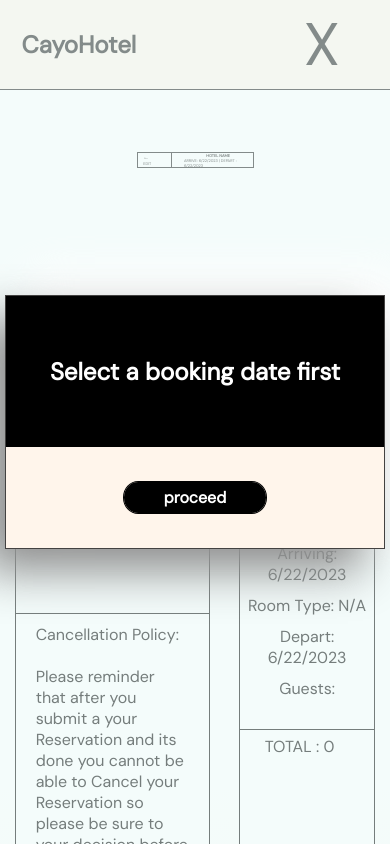
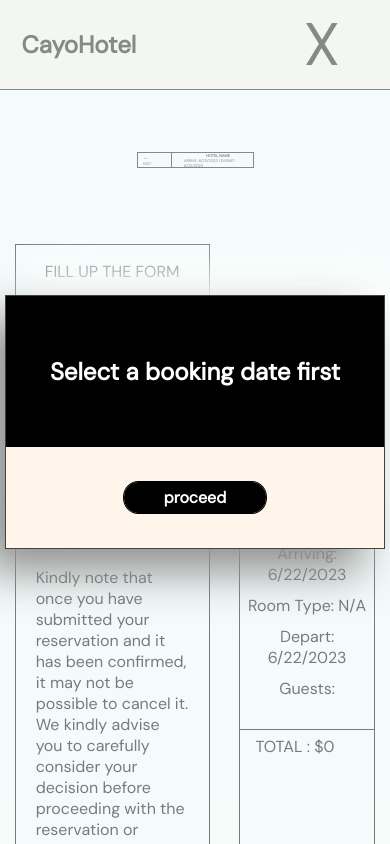
Before and after one commit to NelTeano/Hotel-Reservation, a React (Create React App) app in the folder my-react-app/: page /form in a window 390 px wide. Shown: the top 844 px of the page. Built offline with nearby package versions, Linux system fonts and the light colour scheme; grey boxes are pictures that could not be loaded.

Commit message:
updated some css styles

```diff
--- a/my-react-app/src/assets/App.css
+++ b/my-react-app/src/assets/App.css
@@ -5,6 +5,7 @@
   margin: 0;
   padding: 0;
   font-family: 'DM Sans', sans-serif;
+  /* outline: 1px solid red; */
 }
 
 /* SCROLL BARS */
--- a/my-react-app/src/assets/Form.css
+++ b/my-react-app/src/assets/Form.css
@@ -1,47 +1,56 @@
 .form-container {
+  position: relative;
+
   display: flex;
-  flex-wrap: nowrap;
-  position: relative;
   flex-direction: column;
+
   align-items: center;
-  justify-content: center;
-  gap: 10%;
-  height: 80vh;
+  justify-content: space-around;
+
   width: 50vw;
+  gap: 0.75em;
+
   border: 1px solid black;
   background-color: white;
+  padding-block: 1em;
 }
 
-.form-container input {
+.form-fields {
+  display: flex;
+  justify-content: center;
+  align-items: center;
+  flex-direction: column;
+  width: 100%;
+  gap: 2em;
+  padding-block: 3em;
+}
+
+.form-container > .form-fields > input {
   width: 20vw;
   font-size: 1vw;
-  margin-left: 10px;
-  margin-top: 30px;
   padding: 13px;
 }
 
 .policyBox {
   display: flex;
   flex-direction: column;
-  flex-wrap: nowrap;
   justify-content: center;
 }
 
-.policyBox input {
+.policyBox > p {
+  padding: 1.25em;
+}
+
+.form-submit-btn {
   transition: ease 0.15s;
-  position: relative;
-  left: 25%;
   font-size: 1.2vw;
   border: none;
   outline: none;
+  padding: 0.85em;
+  cursor: pointer;
+  width: 50%;
 }
 
-.policyBox input:hover {
+.form-submit-btn:hover {
   outline: 3px solid black;
 }
-
-.policyBox p {
-  margin-top: 5%;
-  margin-left: 20px;
-  margin-right: 20px;
-}
--- a/my-react-app/src/assets/Home.css
+++ b/my-react-app/src/assets/Home.css
@@ -148,7 +148,7 @@
   display: flex;
   flex-direction: column;
   align-items: center;
-  height: 883px;
+  height: clamp(500px, 90vh, 883px);
   width: 100%;
   background: linear-gradient(180deg, #ffffff 51.13%, #fff5eb 100%);
 }
@@ -156,7 +156,7 @@
 .carousel-rooms {
   display: flex;
   width: 80%;
-  height: 70vh;
+  height: 65%;
   margin: auto;
   border: none;
   gap: 30px;
--- a/my-react-app/src/assets/RoomCollection.css
+++ b/my-react-app/src/assets/RoomCollection.css
@@ -83,9 +83,11 @@ img {
   flex-wrap: nowrap;
   gap: 20px;
   background-color: #ffffff;
-  height: 300px;
   width: 100%;
   box-shadow: -22px 22px 44px #8d8d8d, 22px -22px 44px #ffffff;
+  padding-inline: 1em;
+  padding-top: 2em;
+  padding-bottom: 2em;
 }
 
 .feautures p {
--- a/my-react-app/src/components/Form.js
+++ b/my-react-app/src/components/Form.js
@@ -56,36 +56,25 @@ export default function Form({ arriveDate, departDate, guests, selectedRoom, tot
   return (
     <form method='post'>
       <div className='form-container'>
-        <div>
-          <p
-            style={{
-              marginTop: '30px',
-              fontSize: '20px',
-            }}
-          >
-            FILL UP THE FORM
-          </p>
-        </div>
+        <p>FILL UP THE FORM</p>
 
-        <div>
-          <div>
-            <input type='text' placeholder='NAME' onChange={e => setName(e.target.value)} value={name} required />
-          </div>
-
-          <div>
-            <input type='text' placeholder='EMAIL' onChange={e => setEmail(e.target.value)} value={email} required />
-          </div>
+        <div className='form-fields'>
+          <input type='text' placeholder='NAME' onChange={e => setName(e.target.value)} value={name} required />
+          <input type='text' placeholder='EMAIL' onChange={e => setEmail(e.target.value)} value={email} required />
         </div>
 
         <div className='policyBox' style={{ borderTop: '1px solid black' }}>
           <p>
             Cancellation Policy: <br></br> <br></br>
-            Please reminder that after you submit a your Reservation and its done you cannot be able to Cancel your
-            Reservation so please be sure to your decision before making a reseervation or book for our room but if its
-            really emergency just contact our admin so they can cancel your book.
+            Kindly note that once you have submitted your reservation and it has been confirmed, it may not be possible
+            to cancel it. We kindly advise you to carefully consider your decision before proceeding with the
+            reservation or booking a room. However, in the event of a genuine emergency, we recommend reaching out to
+            our administrator, as they might be able to assist you with the cancellation process.
           </p>
+        </div>
 
-          <input
+        <input
+            className='form-submit-btn'
             style={{
               backgroundColor: 'transparent',
               textDecoration: 'Underline',
@@ -95,7 +84,6 @@ export default function Form({ arriveDate, departDate, guests, selectedRoom, tot
             value='CONFIRM YOUR STAY'
             onClick={submitBookingForm}
           />
-        </div>
       </div>
       <SuccessModal
         show={showSuccessModal}
--- a/my-react-app/src/components/RoomCollection.js
+++ b/my-react-app/src/components/RoomCollection.js
@@ -3,6 +3,12 @@ import CarouselComponent from './Carousel';
 import { Link } from 'react-router-dom';
 
 import '../assets/RoomCollection.css';
+
+const USD = new Intl.NumberFormat('en-US', {
+  style: 'currency',
+  currency: 'USD',
+  minimumFractionDigits: 0,
+});
 
 export default function RoomCollection({ guests, roomTypes, setRoomTypes, setSelectedRoom }) {
   const [textFilter, setTextFilter] = React.useState('');
@@ -146,7 +152,7 @@ function RoomItem({ roomType, setSelectedRoom }) {
                     color: '#1c1c1c',
                   }}
                 >
-                  FROM <br />$ {roomType.price} / NIGHT
+                  FROM <br /> {USD.format(roomType.price)} / NIGHT
                 </p>
 
                 <p> EXCLUDING TAXES & FEES </p>
--- a/my-react-app/src/components/SummaryBox.js
+++ b/my-react-app/src/components/SummaryBox.js
@@ -1,5 +1,11 @@
 import React from 'react';
 import '../assets/SummaryBox.css';
+
+const USD = new Intl.NumberFormat('en-US', {
+  style: 'currency',
+  currency: 'USD',
+  minimumFractionDigits: 0,
+});
 
 export default function SummaryBox({ arriveDate, departDate, guests, total, setTotal, selectedRoom }) {
   React.useEffect(() => {
@@ -55,7 +61,7 @@ export default function SummaryBox({ arriveDate, departDate, guests, total, setT
             marginRight: '40px',
           }}
         >
-          TOTAL : {selectedRoom ? total : '0'}
+          TOTAL : {selectedRoom ? USD.format(total) : USD.format(0)}
         </p>
       </div>
     </div>
--- a/my-react-app/src/pages/Home.jsx
+++ b/my-react-app/src/pages/Home.jsx
@@ -128,7 +128,7 @@ export default function Home({ roomTypes, setRoomTypes }) {
               lineHeight: '125%',
             }}
           >
-            Enjoy with us!{' '}
+            Enjoy with us!
           </h1>
           <p
             style={{
@@ -136,7 +136,6 @@ export default function Home({ roomTypes, setRoomTypes }) {
               lineHeight: '125%',
             }}
           >
-            {' '}
             <br></br>We do all kinds of events
           </p>
         </div>
```
